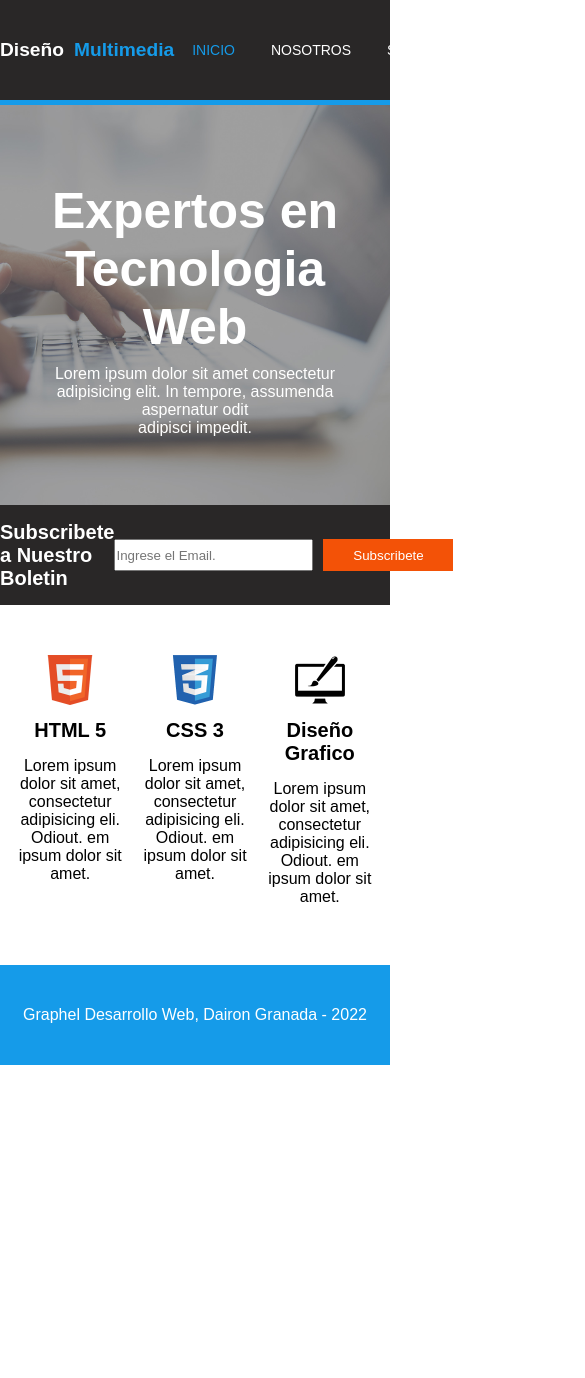
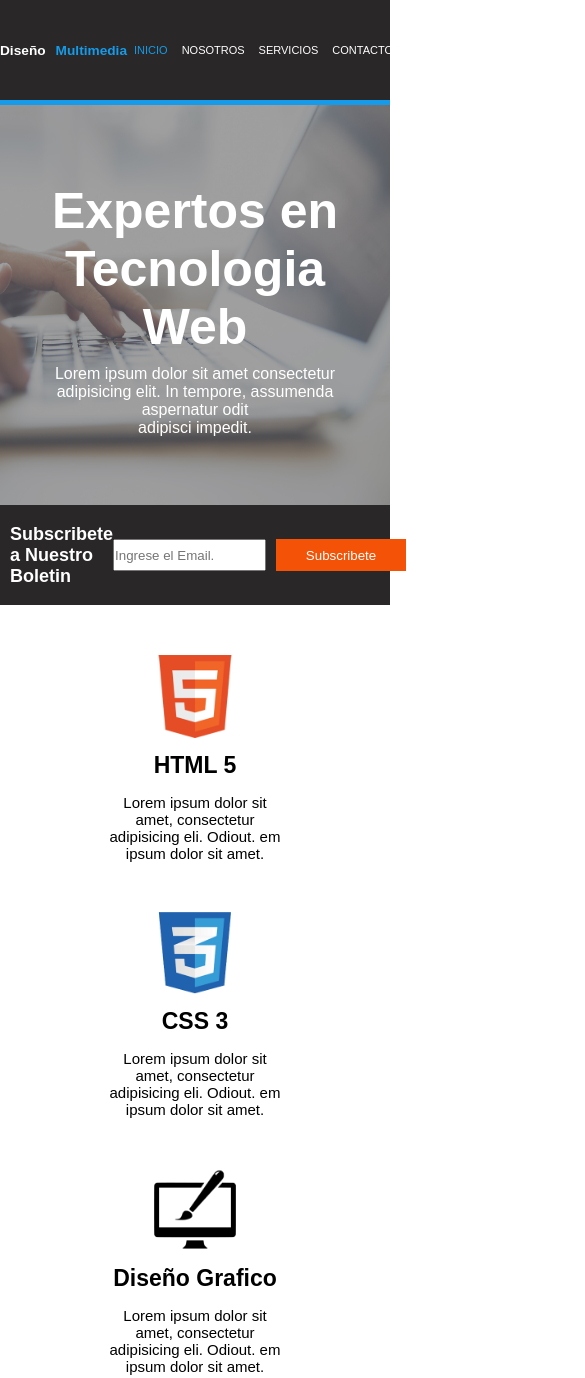
Before and after one commit to dairongranada/Multimedia-Design, a plain HTML site: page index.html in a window 390 px wide. Shown: the top 1378 px of the page, 585 px wide, since content can reach past the window. Before the commit the page ends 1065 px from the top, so only its background shows below. Drawn offline with Linux system fonts and the light colour scheme.

Commit message:
Fix: Se implemento responsive (@media (max-width: 650px)). DG

```diff
--- a/css/style.css
+++ b/css/style.css
@@ -344,8 +344,10 @@ textarea {
     align-items: center;
 }
 
+
 /*================================================================================================*/
 /*================================  R E S P O N S I V E  =========================================*/
+/*================================================================================================*/
 
 @media (max-width: 1000px) {
 /*===================================================*/
@@ -423,11 +425,12 @@ textarea {
 
     .Container2PequeñoServicios {
         width: 100%;
-        height: 159px;
+        height: 90%;
     }
 
     .Container2PequeñoServicios p{
         width: 95%;
+        margin-bottom: 20px;
     }
 
 
@@ -469,7 +472,7 @@ textarea {
 
 
     .Container2PequeñoContactos p {
-        width: 99%;
+        width: 97%;
     }
 
 
@@ -489,6 +492,85 @@ textarea {
         align-items: center;
         justify-content: center;
     }
+}
+
+
+
+
+@media (max-width: 650px) {
+
+/*===================================================*/
+/*=============== I  N  D  E  X  ====================*/
+
+    .titulo1 {
+        font-size: 57%;
+    }
+
+    .NavegacionChimbaxx {
+        font-size: 11px;
+    }
+
+    li a {
+        padding: 7px;
+        color: white;
+    }
+
+    .ContenedorDeLosLenguajes {
+        text-align: center;
+        align-items: center;
+        flex-direction: column;
+    }
+
+    .ContenedorImges {
+        width: 46%;
+    }
+
+    .TitleContentIMG {
+        font-size: 23px;
+    }
+
+    .ContenedorImges p {
+        font-size: 15px;
+    }
+
+    .Subscribete-Boletin {
+        font-size: 18px;
+        margin-left: 10PX;
+    }
+
+    .imputGmail {
+        width: 149px;
+    }
+
+    .ButoomSuss {
+        margin-right: 20px;
+
+    }
+
+/*===================================================*/
+/*=============== N O S O T R O S ====================*/
+    .Container2Pequeño {
+        height: 100%;
+    }
+
+    .Container2Pequeño p {
+        margin-bottom: 13px;
+    }
+
+
+
+
+
+
+
+
+
+
+
+
+
+
+
 
 
 
```
